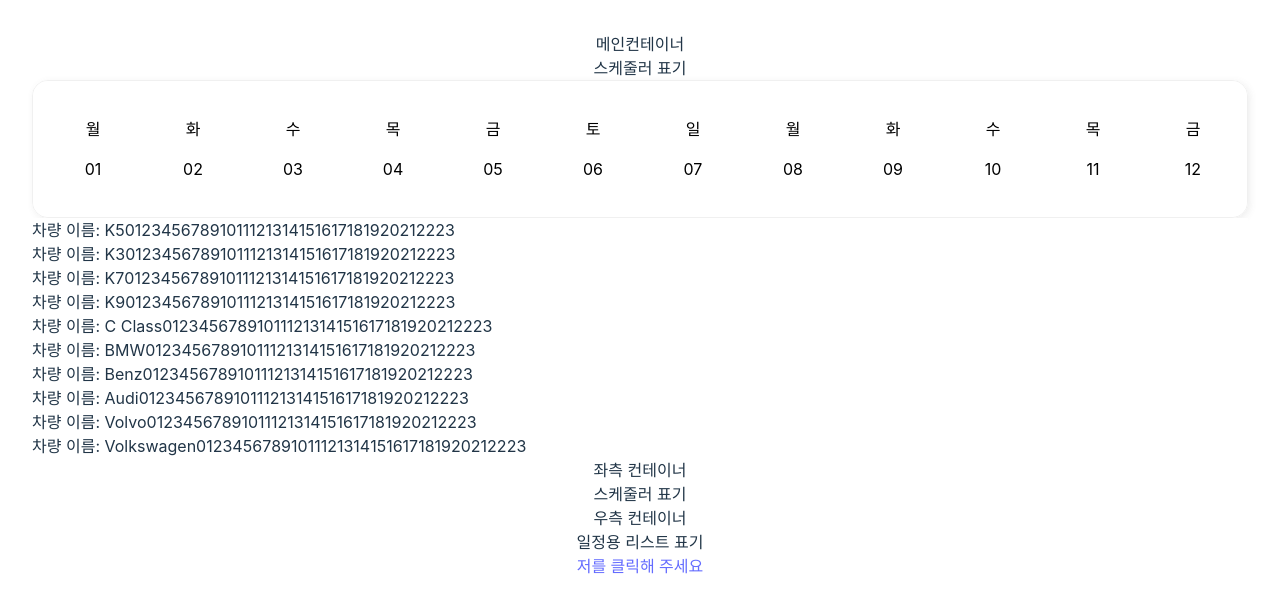
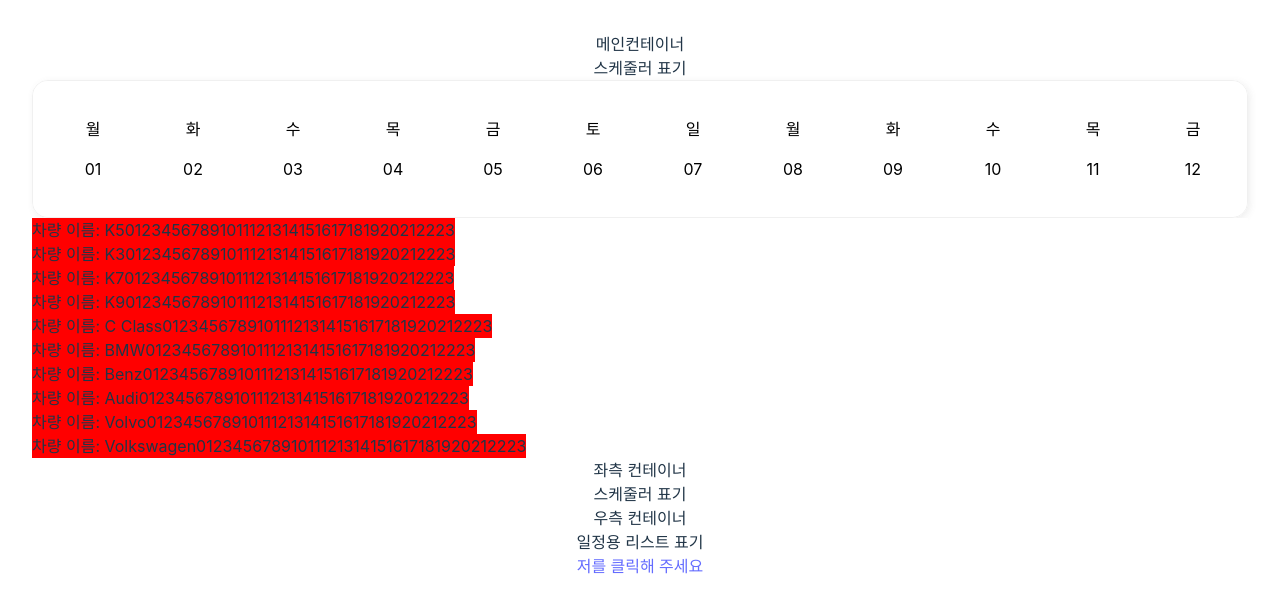
Before and after one commit to JayJHFE/React-Scheduler, a React (Vite) app in the folder PortFolio-vite/: page /scheduler in a window 1280 px wide. Shown: the top 612 px of the page. Built offline with nearby package versions, Linux system fonts and the light colour scheme.

Commit message:
차량 블럭 생성중

```diff
--- a/PortFolio-vite/src/page/scheduler/index.tsx
+++ b/PortFolio-vite/src/page/scheduler/index.tsx
@@ -15,9 +15,13 @@ export default function Scheduler() {
           {data &&
             data[0].map((vehicle) => (
               <div style={{ display: "flex", flexDirection: "row" }}>
-                <div key={vehicle.id}>차량 이름: {vehicle.name}</div>
+                <div style={{ backgroundColor: "red" }} key={vehicle.id}>
+                  차량 이름: {vehicle.name}
+                </div>
                 {Array.from({ length: 24 }, (_, i) => (
-                  <div key={i}>{i}</div>
+                  <div style={{ backgroundColor: "red" }} key={i}>
+                    {i}
+                  </div>
                 ))}
               </div>
             ))}
```
